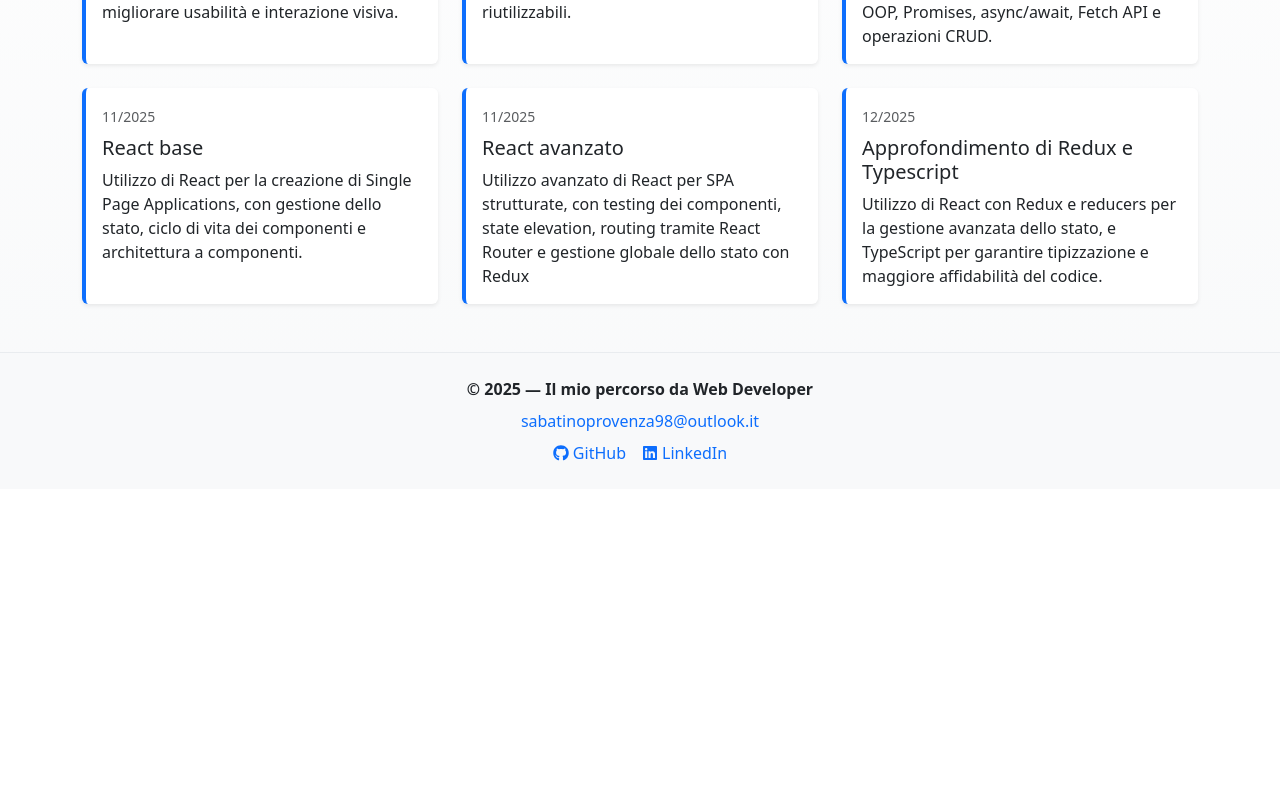
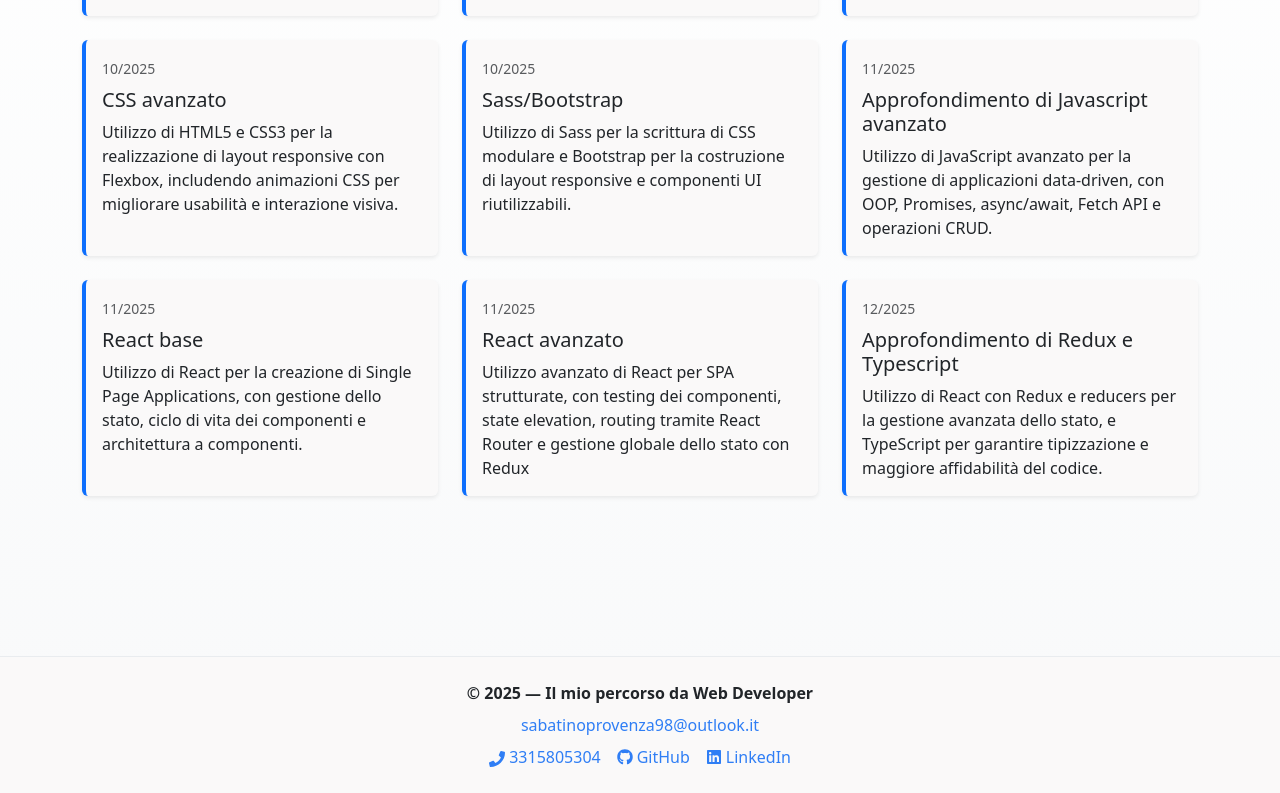
Before and after one commit to SabatinoProvenza/sito-portfolio, a React (Vite) app: page / in a window 1280 px wide. Shown: the part 1047-1840 px from the top of the page. Before the commit the page ends 1536 px from the top, so only its background shows below. Built offline with nearby package versions, Linux system fonts and the light colour scheme.

Commit message:
adds phone and icon in tab browser

```diff
--- a/index.html
+++ b/index.html
@@ -1,8 +1,8 @@
-<!doctype html>
+<!DOCTYPE html>
 <html lang="en">
   <head>
     <meta charset="UTF-8" />
-    <link rel="icon" type="image/svg+xml" href="/vite.svg" />
+    <link rel="icon" type="image/png" href="/public/immagine-profilo.PNG" />
     <meta name="viewport" content="width=device-width, initial-scale=1.0" />
     <title>sito-portfolio</title>
   </head>
--- a/src/components/Footer.jsx
+++ b/src/components/Footer.jsx
@@ -1,5 +1,5 @@
 import { Container } from "react-bootstrap"
-import { FaGithub, FaLinkedin, FaRocket } from "react-icons/fa"
+import { FaGithub, FaLinkedin, FaPhone } from "react-icons/fa"
 export default function Footer() {
   const year = new Date().getFullYear()
 
@@ -11,12 +11,20 @@ export default function Footer() {
         </p>
 
         <div className="mb-2">
-          <a href="mailto:tuamail@example.com" className="footer-link">
+          <a
+            href="mailto:sabatinoprovenza98@outlook.it"
+            className="footer-link"
+          >
             sabatinoprovenza98@outlook.it
           </a>
         </div>
 
         <div className="d-flex justify-content-center gap-3">
+          <a href="tel:+393315805304" className="footer-link ">
+            <FaPhone />
+            <span> 3315805304</span>
+          </a>
+
           <a
             href="https://github.com/SabatinoProvenza"
             target="_blank"
--- a/src/styles/main.css
+++ b/src/styles/main.css
@@ -1,10 +1,11 @@
-.card {
+.timeline-card {
   border: none;
   border-left: 4px solid #0d6efd;
   transition: transform 0.2s ease;
+  background-color: rgb(250, 249, 249);
 }
 
-.card:hover {
+.timeline-card:hover {
   transform: translateY(-3px);
 }
 
@@ -65,12 +66,12 @@ body {
 }
 
 .footer {
-  background-color: #f8f9fa;
+  background-color: rgb(250, 249, 249);
   border-top: 1px solid #e9ecef;
 }
 
 .footer-link {
-  color: #0d6efd;
+  color: #2f7ef5;
   text-decoration: none;
   font-weight: 500;
 }
@@ -78,3 +79,8 @@ body {
 html {
   scroll-behavior: smooth;
 }
+
+section {
+  padding-top: 4rem;
+  padding-bottom: 4rem;
+}
```
Also changed, not shown: public/immagine-profilo.PNG (added).
